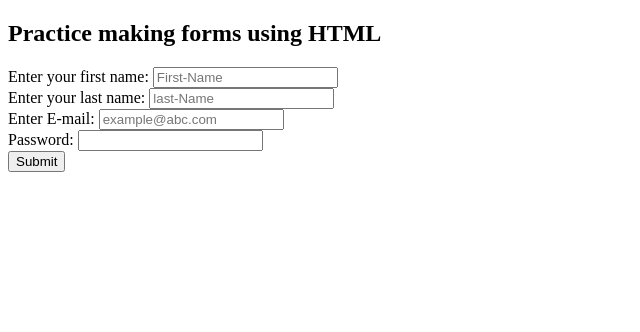
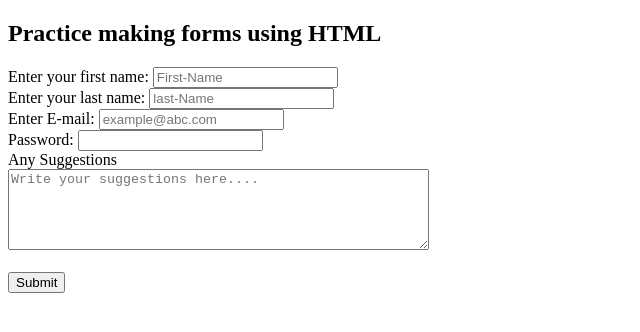
Before and after one commit to kronzie/web-dev-practice, a plain HTML site: page 01 html/12 forms/index.html in a window 1280 px wide. Shown: the whole page, without its empty margins (0-640 px from the left). Drawn offline with Linux system fonts and the light colour scheme.

Commit message:
Add textarea to the form

```diff
--- a/01 html/12 forms/index.html
+++ b/01 html/12 forms/index.html
@@ -19,6 +19,10 @@
 		<label for="password">Password:</label>
 		<input type="password" id="password" required /> <br />
 
+		<label for="tarea" display="block">Any Suggestions</label>
+		<div><textarea name="Suggestions" id="tarea" cols="50" rows="5" placeholder="Write your suggestions here...."></textarea>
+		</div>
+		 <br />
 		<input type="submit" value="Submit"/>
 	</form>
 </body>
```
